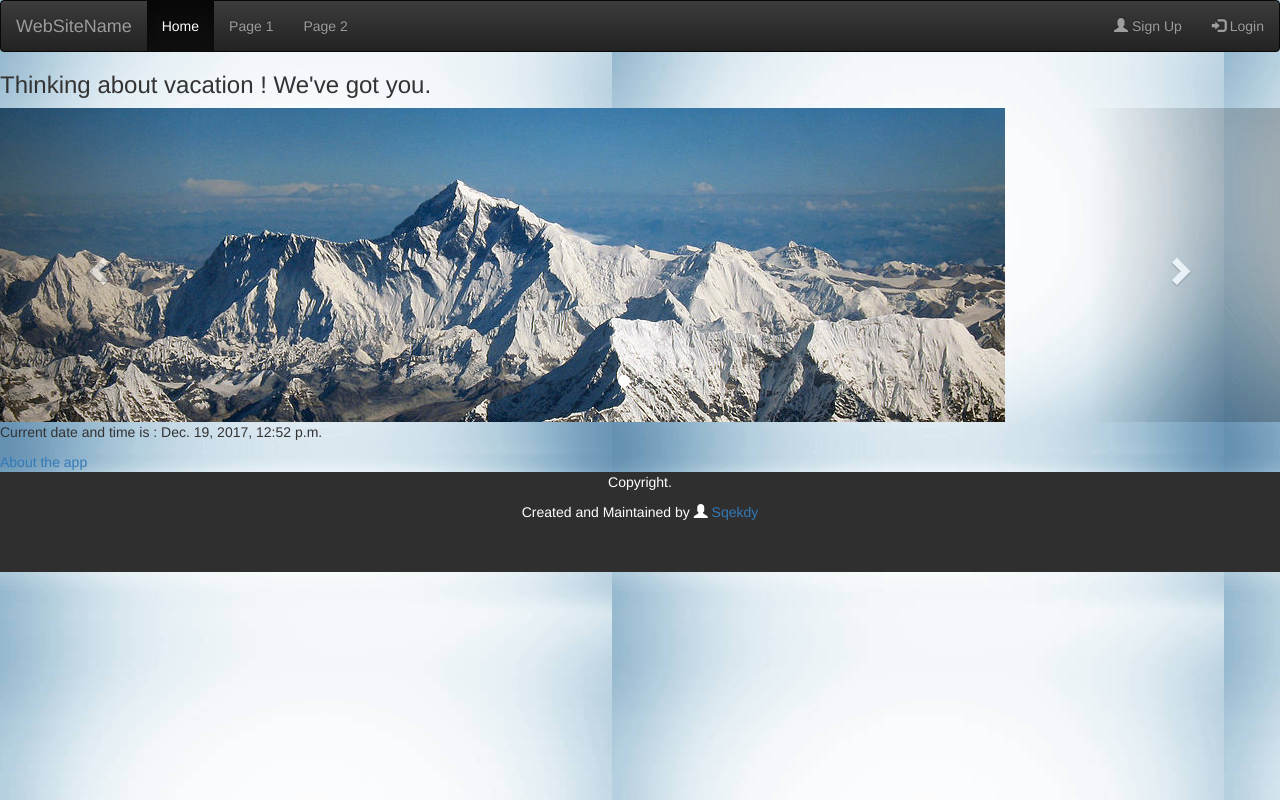
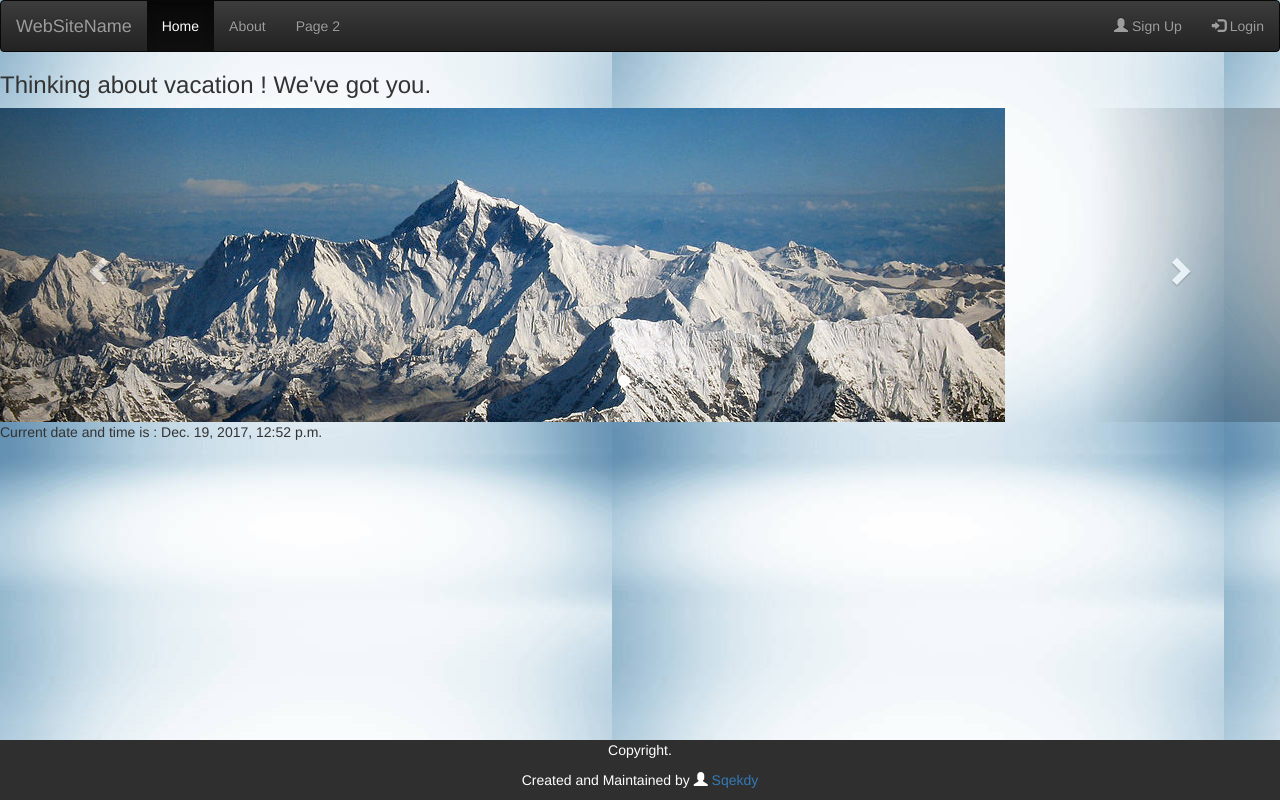
Before and after one commit to sqekdy/Pyjangoweb, a Django app: page / in a window 1280 px wide. Run offline with Django 3.2, Linux system fonts and the light colour scheme; some libraries are stand-ins or nearby versions.

Commit message:
Introduced template extension, fixed flicking footer

```diff
--- /dev/null
+++ b/readyapp/calculate.py
@@ -0,0 +1,3 @@
+# Copyright
+# Ver 0.1
+#Author : Sqekdy
--- /dev/null
+++ b/readyapp/templates/base.html
@@ -0,0 +1,67 @@
+<!DOCTYPE html>
+<head>
+  <meta charset="utf-8">
+  <meta name="viewport" content="width=device-width, initial-scale=1">
+  <title> Home page </title>
+
+
+  <style>
+  .bg-4 {
+        background-color: #2f2f2f; /* Black Gray */
+        color: #fff;
+    }
+
+    .footer{
+      text-align: center;
+    }
+  </style>
+
+</head>
+
+{%load static %}
+<body background="{% static "123back.jpg" %}">
+
+<link rel="stylesheet" href="//maxcdn.bootstrapcdn.com/bootstrap/3.3.7/css/bootstrap.min.css">
+<link rel="stylesheet" href="//maxcdn.bootstrapcdn.com/bootstrap/3.3.7/css/bootstrap-theme.min.css">
+
+<script src="https://ajax.googleapis.com/ajax/libs/jquery/3.2.1/jquery.min.js"></script>
+
+<script src=" https://maxcdn.bootstrapcdn.com/bootstrap/3.3.7/js/bootstrap.min.js"></script>
+
+
+
+<!-- Navigation bar -->
+
+<nav class="navbar navbar-inverse">
+ <div class="container-fluid">
+   <div class="navbar-header">
+     <a class="navbar-brand" href="/">WebSiteName</a>
+   </div>
+   <ul class="nav navbar-nav">
+     <li class="active"><a href="/">Home</a></li>
+     <li><a href="/about/">About</a></li>
+     <li><a href="#">Page 2</a></li>
+   </ul>
+   <ul class="nav navbar-nav navbar-right">
+     <li><a href="#"><span class="glyphicon glyphicon-user"></span> Sign Up</a></li>
+     <li><a href="#"><span class="glyphicon glyphicon-log-in"></span> Login</a></li>
+   </ul>
+ </div>
+</nav>
+
+
+  {%block additionalbodycontent %}
+
+  <h4>Hi!, This is still under Construction ! </h4>
+
+  {% endblock%}
+
+</body>
+
+<footer class="footer bg-4  navbar-fixed-bottom" >
+  <p>Copyright. </br> <p> Created and Maintained by
+    <span class="glyphicon glyphicon-user"></span>
+    <a href="https://www.twitter.com/sqekdy">Sqekdy </a></p>
+</footer>
+
+</html>
--- a/readyapp/templates/index.html
+++ b/readyapp/templates/index.html
@@ -1,60 +1,12 @@
-<!DOCTYPE html>
-<head>
-  <meta charset="utf-8">
-  <meta name="viewport" content="width=device-width, initial-scale=1">
-  <title> Home page </title>
-<style>
-.bg-4 {
-      background-color: #2f2f2f; /* Black Gray */
-      color: #fff;
-  }
 
+{% extends 'base.html' %}
 
-  </style>
+{% block additionalbodycontent %}
 
-</head>
-{%load static %}
-<body background="{% static "123back.jpg" %}">
-
-<link rel="stylesheet" href="//maxcdn.bootstrapcdn.com/bootstrap/3.3.7/css/bootstrap.min.css">
-<link rel="stylesheet" href="//maxcdn.bootstrapcdn.com/bootstrap/3.3.7/css/bootstrap-theme.min.css">
-
-<script src="https://ajax.googleapis.com/ajax/libs/jquery/3.2.1/jquery.min.js"></script>
-
-<script src=" https://maxcdn.bootstrapcdn.com/bootstrap/3.3.7/js/bootstrap.min.js"></script>
-
-
-
-<!-- Navigation bar -->
-
-<nav class="navbar navbar-inverse">
- <div class="container-fluid">
-   <div class="navbar-header">
-     <a class="navbar-brand" href="#">WebSiteName</a>
-   </div>
-   <ul class="nav navbar-nav">
-     <li class="active"><a href="#">Home</a></li>
-     <li><a href="#">Page 1</a></li>
-     <li><a href="#">Page 2</a></li>
-   </ul>
-   <ul class="nav navbar-nav navbar-right">
-     <li><a href="#"><span class="glyphicon glyphicon-user"></span> Sign Up</a></li>
-     <li><a href="#"><span class="glyphicon glyphicon-log-in"></span> Login</a></li>
-   </ul>
- </div>
-</nav>
 <h3> Thinking about vacation ! We've got you. </h3>
 
-
-  <!-- First Container div class="container-fluid bg-1 text-center">
-  <h3 class="margin">Who Am I?</h3>
-  <img src="bird.jpg" class="img-responsive img-circle margin" style="display:inline" alt="Bird" width="350" height="350">
-  <h3>I'm an adventurer</h3>
-</div> -->
-
-
-
-  {# Carousels #}
+{% load static %}
+{#Carousels #}
 
 <div id="myCarousel" class="carousel slide" data-ride="carousel" data-interval= "7000" style="width:100%; height=20%" >
 <!-- Indicators -->
@@ -94,11 +46,7 @@
 </a>
 </div>
 
-  <!--<div class="row">
-   <div class="col-sm-4"><mark>Listen</mark></div>
-   <div class="col-sm-4"><mark>Think</mark></div>
-   <div class="col-sm-4"><mark>Speak</mark></div>
- </div> -->
+
 
 {# The above div is 12 span columns of bootstrap #}
 
@@ -113,13 +61,4 @@
 
 {% endif %}
 
-</body>
-<a href="/about/"> About the app </a>
-
-<!-- Footer -->
-<footer class="container-fluid bg-4 text-center" style="height:100px;">
-  <p>Copyright. </br> <p> Created and Maintained by
-    <span class="glyphicon glyphicon-user"></span>
-    <a href="https://www.twitter.com/sqekdy">Sqekdy </a></p>
-</footer>
-</html>
+{% endblock %}
```
Also changed, not shown: readyapp/templates/about.html (+1 -11 lines), readyapp/New Text Document.txt (added). Lines whose indentation alone changed are shown as unchanged.
